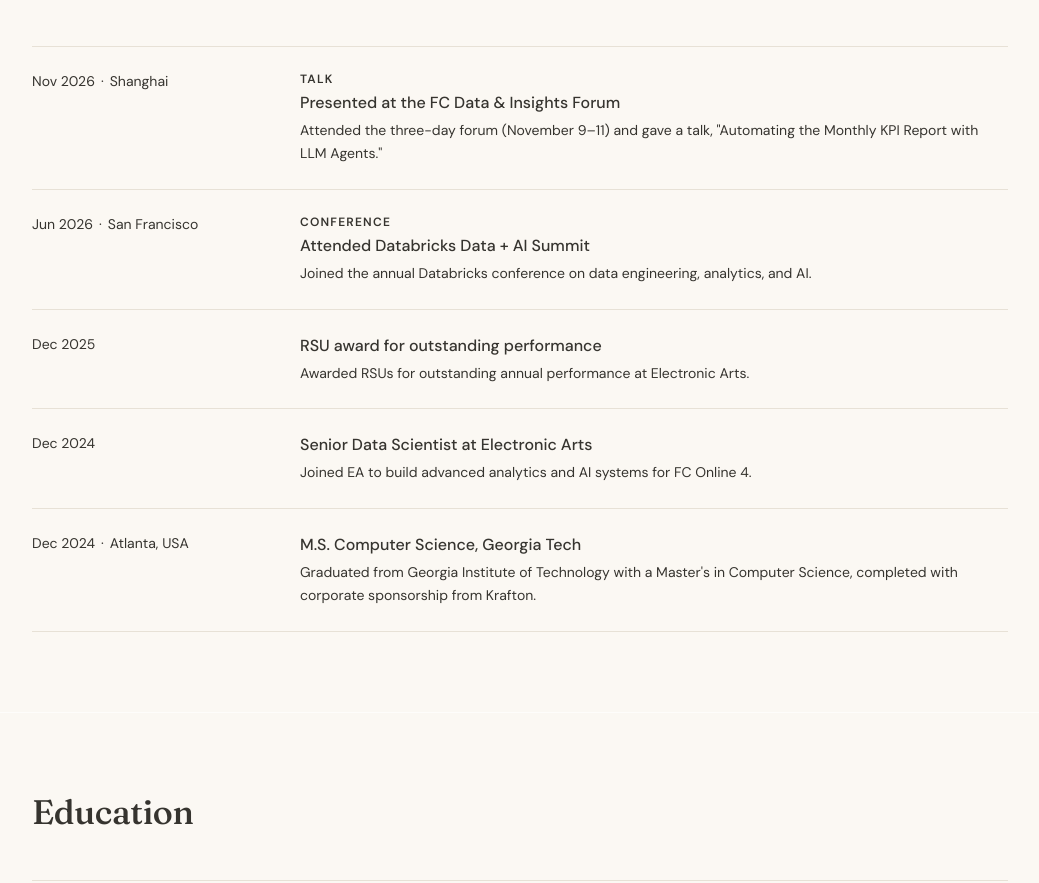
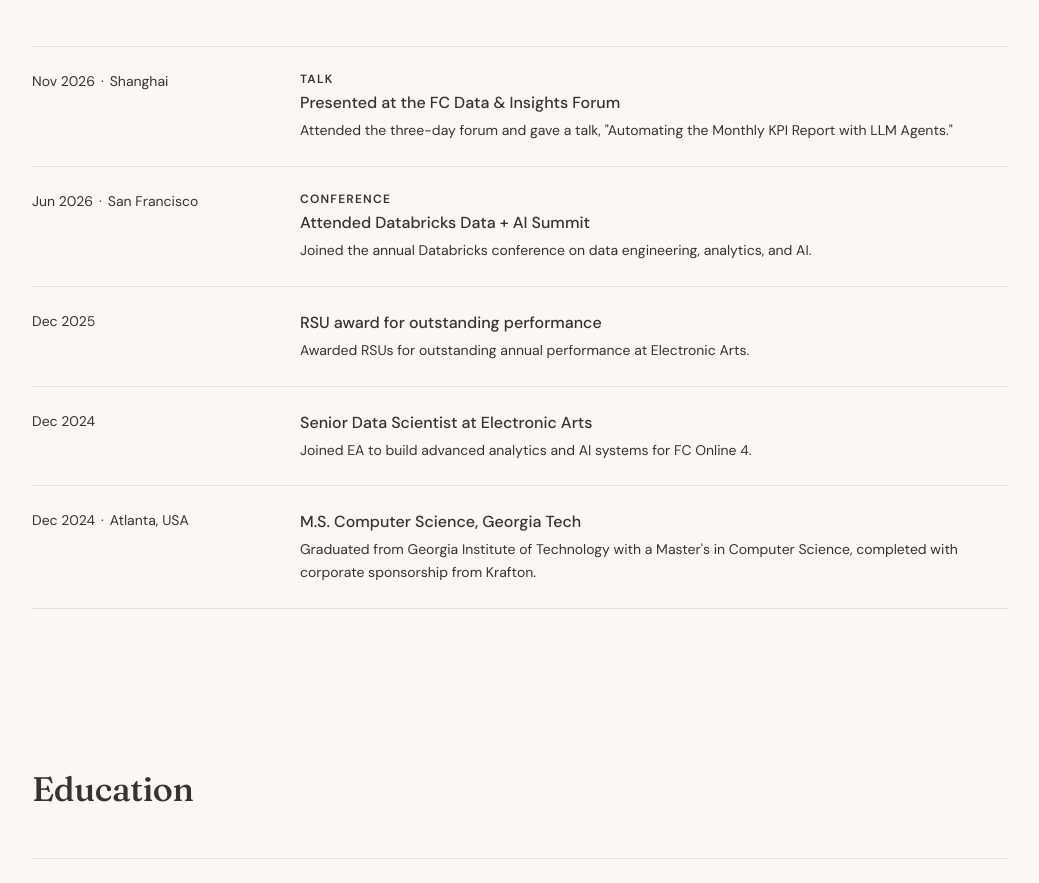
Before and after one commit to skirenekim/profile-webpage, a React (Vite) app: page / in a window 1280 px wide. Shown: the part 4008-4891 px from the top of the page, without its empty margins (120-1159 px from the left). Built offline with nearby package versions, Linux system fonts and the light colour scheme; what @react-pdf/renderer would draw is missing.

Commit message:
Remove forum dates from Updates entry

```diff
--- a/src/app/components/updates.tsx
+++ b/src/app/components/updates.tsx
@@ -17,7 +17,7 @@ const milestones: Milestone[] = [
     tag: 'Talk',
     title: 'Presented at the FC Data & Insights Forum',
     description:
-      'Attended the three-day forum (November 9–11) and gave a talk, "Automating the Monthly KPI Report with LLM Agents."',
+      'Attended the three-day forum and gave a talk, "Automating the Monthly KPI Report with LLM Agents."',
     location: 'Shanghai',
   },
   {
```
